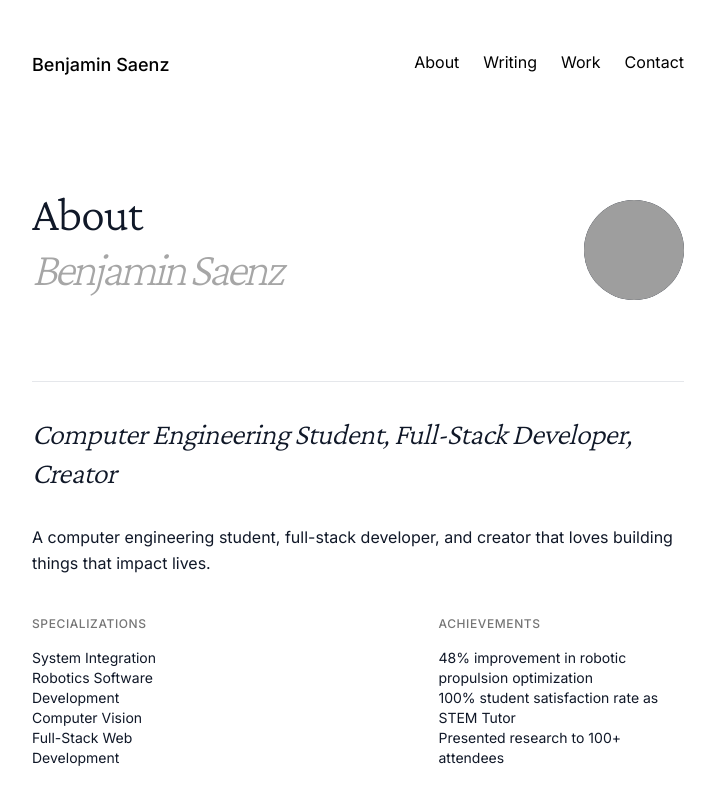
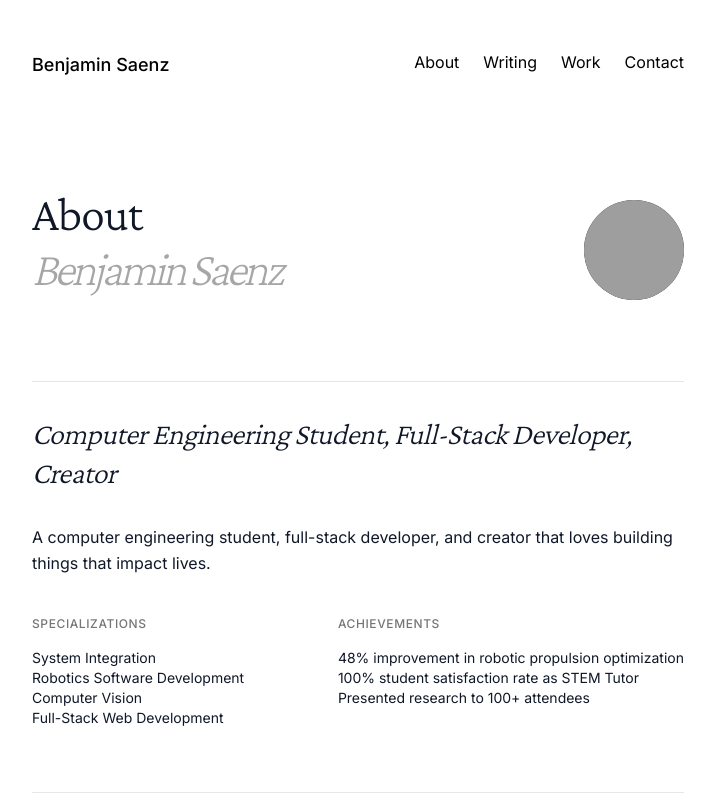
Before and after one commit to benj1sa/bsaenz-webpage-v3, a Next.js app: page /about in a window 1280 px wide. Shown: the top 800 px of the page, without its empty margins (282-997 px from the left). Built offline with nearby package versions, Linux system fonts and the light colour scheme; grey boxes are pictures that could not be loaded.

Commit message:
Refactor About page layout for improved readability; adjust flex properties for specialization and achievement sections, enhancing overall presentation.

```diff
--- a/app/about/page.tsx
+++ b/app/about/page.tsx
@@ -65,23 +65,23 @@ export default function About() {
           <p className="text-base text-gray-900 leading-relaxed font-(family-name:--font-inter) mb-10">
             A computer engineering student, full-stack developer, and creator that loves building things that impact lives.
           </p>
-          <div className="mb-16 space-y- flex flex-row justify-left gap-64">
-            <div>
+          <div className="mb-16 flex flex-row justify-between">
+            <div className="flex flex-col">
               <div className="text-xs uppercase tracking-wider text-[#757575] mb-4 font-medium font-(family-name:--font-inter)">
               Specializations
               </div>
-              <div className="flex flex-col font-(family-name:--font-inter) text-sm text-gray-900">
+              <div className="font-(family-name:--font-inter) text-sm text-gray-900">
                 <p>System Integration</p>
                 <p>Robotics Software Development</p>
                 <p>Computer Vision</p>
                 <p>Full-Stack Web Development</p>
               </div>
             </div>
-            <div>
+            <div className="flex flex-col">
               <div className="text-xs uppercase tracking-wider text-[#757575] mb-4 font-medium font-(family-name:--font-inter)">
               Achievements
               </div>
-              <div className="flex flex-col font-(family-name:--font-inter) text-sm text-gray-900">
+              <div className="font-(family-name:--font-inter) text-sm text-gray-900">
                 <p>48% improvement in robotic propulsion optimization</p>
                 <p>100% student satisfaction rate as STEM Tutor</p>
                 <p>Presented research to 100+ attendees</p>
```
